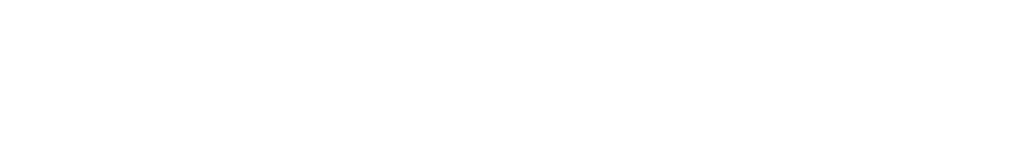
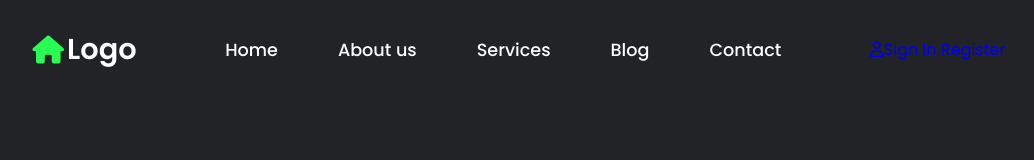
Before and after one commit to seweryngolba/menus, a plain HTML site: page menu1/index.html in a window 1280 px wide. Shown: the whole page, without its empty margins (121-1155 px from the left). Drawn offline with Linux system fonts and the light colour scheme.

Commit message:
added new styles for menu 1

```diff
--- a/menu1/index.html
+++ b/menu1/index.html
@@ -5,6 +5,36 @@
     <meta name="viewport" content="width=device-width, initial-scale=1.0" />
     <link rel="stylesheet" href="style.css" />
     <title>Menu 1</title>
+    <script
+      src="https://kit.fontawesome.com/dbd5552919.js"
+      crossorigin="anonymous"
+    ></script>
+    <link rel="preconnect" href="https://fonts.googleapis.com" />
+    <link rel="preconnect" href="https://fonts.gstatic.com" crossorigin />
+    <link
+      href="https://fonts.googleapis.com/css2?family=Poppins:wght@300;400;500;600;700;800;900&display=swap"
+      rel="stylesheet"
+    />
   </head>
-  <body></body>
+  <body>
+    <header>
+      <a href="#" class="logo"
+        ><i class="fa-solid fa-house"></i><span>Logo</span></a
+      >
+      <ul class="navbar">
+        <li><a href="#" class="active">Home</a></li>
+        <li><a href="#">About us</a></li>
+        <li><a href="#">Services</a></li>
+        <li><a href="#">Blog</a></li>
+        <li><a href="#">Contact</a></li>
+      </ul>
+
+      <div class="main">
+        <a href="#" class="user"><i class="fa-regular fa-user"></i>Sign In</a>
+        <a href="#">Register</a>
+        <div class="bx bx-menu" id="menu-icon"></div>
+      </div>
+    </header>
+    <script src="index.js"></script>
+  </body>
 </html>
--- a/menu1/style.css
+++ b/menu1/style.css
@@ -0,0 +1,64 @@
+* {
+  padding: 0;
+  margin: 0;
+  box-sizing: border-box;
+  font-family: "Poppins", sans-serif;
+  text-decoration: none;
+  list-style: none;
+}
+
+:root {
+  --bg-color: #222327;
+  --text-color: #fff;
+  --main-color: #29fd53;
+}
+
+body {
+  min-height: 100vh;
+  background: var(--bg-color);
+  color: var(--text-color);
+}
+
+header {
+  position: fixed;
+  width: 100%;
+  top: 0;
+  right: 0;
+  z-index: 1000;
+  display: flex;
+  align-items: center;
+  justify-content: space-between;
+  background: transparent;
+  padding: 28px 12%;
+  transition: all 0.5 ease;
+}
+
+.logo {
+  display: flex;
+  align-items: center;
+}
+
+.logo i {
+  color: var(--main-color);
+  font-size: 28px;
+  margin-right: 3px;
+}
+
+.logo span {
+  color: var(--text-color);
+  font-size: 1.8rem;
+  font-weight: 600;
+}
+
+.navbar {
+  display: flex;
+}
+
+.navbar a {
+  color: var(--text-color);
+  font-size: 1.1rem;
+  font-weight: 500;
+  padding: 5px 0;
+  margin: 0 30px;
+  transition: all 0.5s ease;
+}
```
